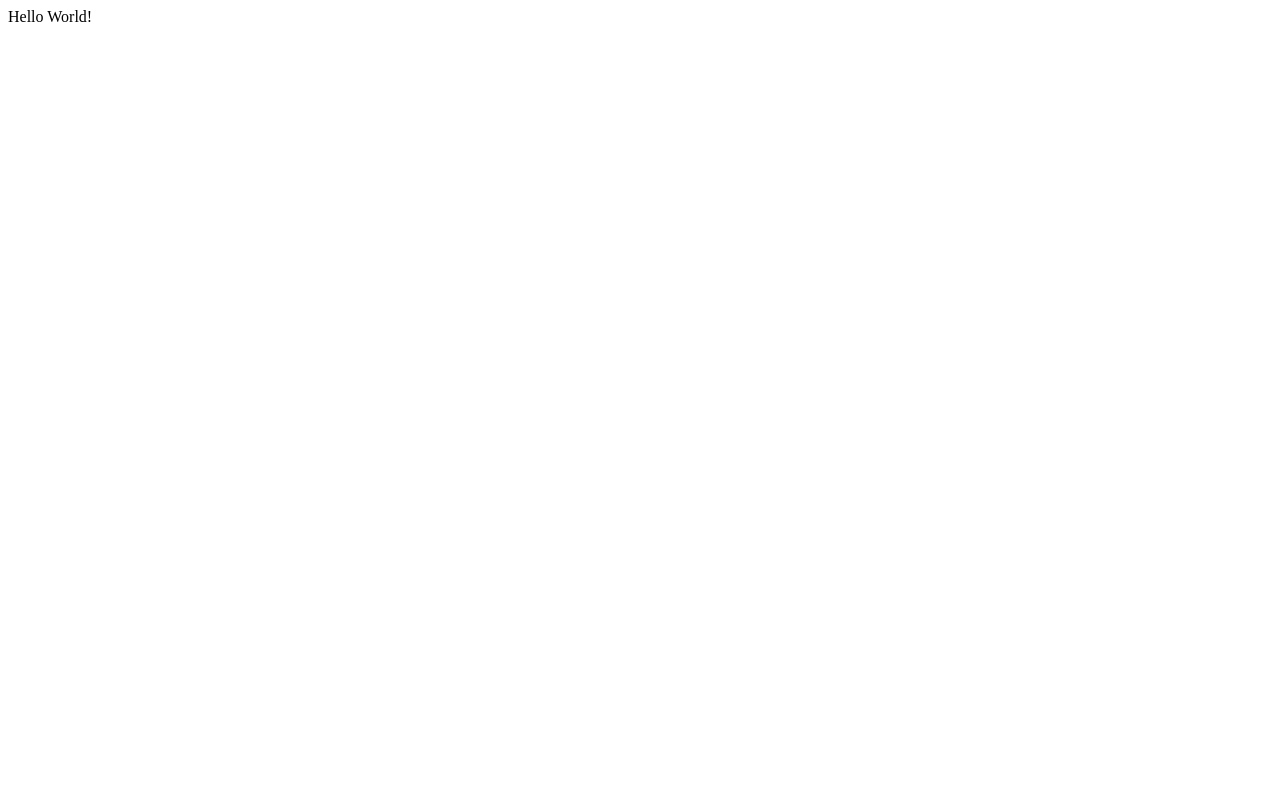
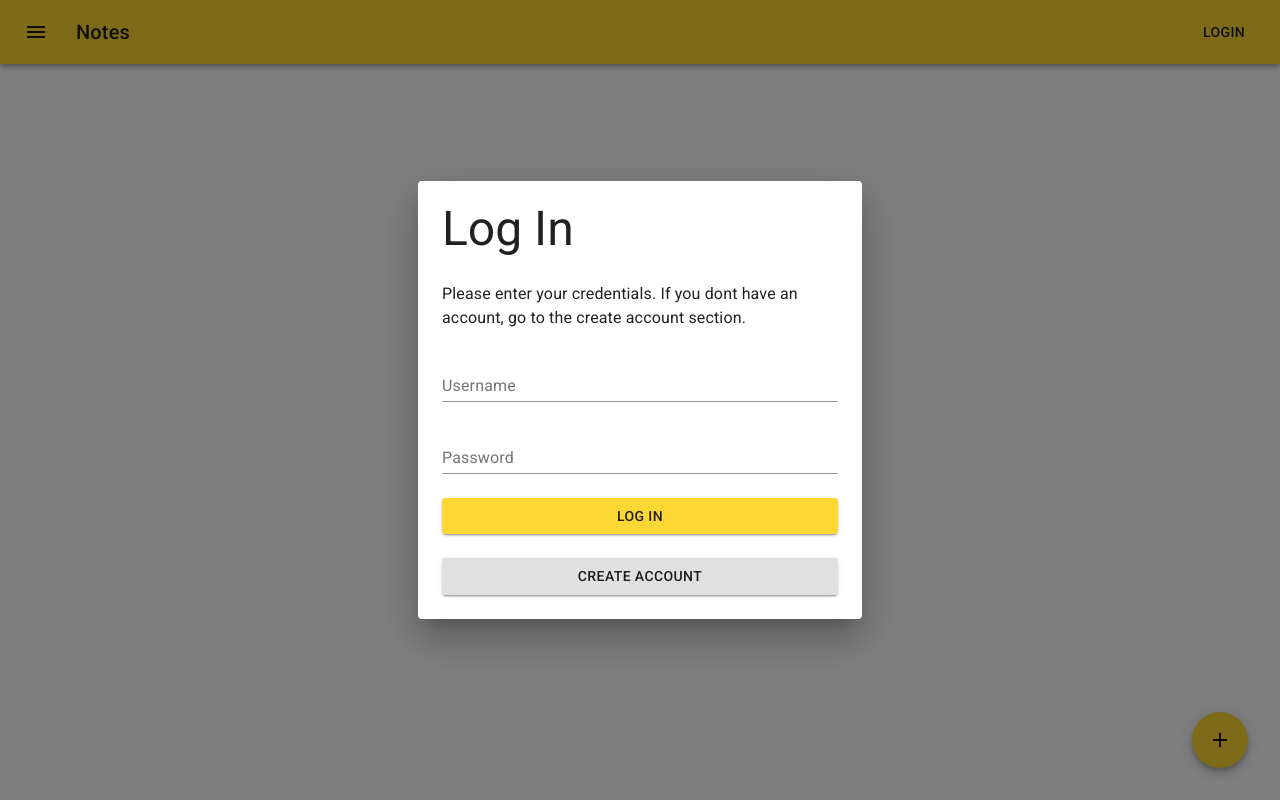
Before and after one commit to EliasFrykholm/Microservice-Notes-App, a React (Create React App) app in the folder notes-frontend/: page / in a window 1280 px wide. Built offline with nearby package versions, Linux system fonts and the light colour scheme.

Commit message:
Initial setup of layout

```diff
--- a/notes-frontend/package.json
+++ b/notes-frontend/package.json
@@ -5,6 +5,7 @@
   "dependencies": {
     "@material-ui/core": "^4.12.3",
     "@material-ui/icons": "^4.11.2",
+    "@material-ui/lab": "^4.0.0-alpha.60",
     "@material-ui/styles": "^4.11.4",
     "@types/material-ui": "^0.21.9",
     "@types/node": "^12.0.0",
--- a/notes-frontend/src/App.tsx
+++ b/notes-frontend/src/App.tsx
@@ -1,5 +1,18 @@
+import { useState } from 'react'
+import Navbar from './components/Header/Navbar'
+import NotePage from './components/NotePage'
+import AuthDialog from './components/authentication/AuthDialog'
+
 function App() {
-  return <div className="App">Hello World!</div>
+  const [user, setUser] = useState<string>()
+
+  return (
+    <div>
+      <Navbar />
+      <NotePage />
+      <AuthDialog open={!user} onSignIn={setUser} />
+    </div>
+  )
 }
 
 export default App
--- /dev/null
+++ b/notes-frontend/src/components/Header/Navbar.tsx
@@ -0,0 +1,45 @@
+import {
+  Button,
+  AppBar,
+  IconButton,
+  Toolbar,
+  Typography,
+  Theme,
+} from '@material-ui/core'
+import { Menu } from '@material-ui/icons'
+import { createStyles, makeStyles } from '@material-ui/core/styles'
+
+const useStyles = makeStyles((theme: Theme) =>
+  createStyles({
+    menuButton: {
+      marginRight: theme.spacing(2),
+    },
+    title: {
+      flexGrow: 1,
+    },
+  }),
+)
+
+const Navbar = () => {
+  const classes = useStyles()
+  return (
+    <AppBar position="static">
+      <Toolbar>
+        <IconButton
+          edge="start"
+          className={classes.menuButton}
+          color="inherit"
+          aria-label="menu"
+        >
+          <Menu />
+        </IconButton>
+        <Typography variant="h6" className={classes.title}>
+          Notes
+        </Typography>
+        <Button color="inherit">Login</Button>
+      </Toolbar>
+    </AppBar>
+  )
+}
+
+export default Navbar
--- /dev/null
+++ b/notes-frontend/src/components/NotePage.tsx
@@ -0,0 +1,27 @@
+import { Theme, Fab, Paper } from '@material-ui/core'
+import { Add } from '@material-ui/icons'
+import { makeStyles, createStyles } from '@material-ui/core/styles'
+
+const useStyles = makeStyles((theme: Theme) =>
+  createStyles({
+    addButton: {
+      position: 'absolute',
+      bottom: theme.spacing(4),
+      right: theme.spacing(4),
+    },
+  }),
+)
+
+const NotePage = () => {
+  const classes = useStyles()
+  return (
+    <>
+      <Paper />
+      <Fab color="primary" aria-label="add" className={classes.addButton}>
+        <Add />
+      </Fab>
+    </>
+  )
+}
+
+export default NotePage
--- /dev/null
+++ b/notes-frontend/src/components/authentication/AuthDialog.tsx
@@ -0,0 +1,46 @@
+import {
+  Dialog,
+  DialogContent,
+  DialogTitle,
+  DialogActions,
+  Avatar,
+  Typography,
+} from '@material-ui/core'
+import { useState } from 'react'
+import SignInForm from './SignInForm'
+import SignUpForm from './SignUpForm'
+
+type AuthDialogProps = {
+  open: boolean
+  onSignIn: (user: string) => void
+}
+
+enum InputType {
+  signIn,
+  signUp,
+}
+
+const AuthDialog = ({ open, onSignIn }: AuthDialogProps) => {
+  const [inputType, setInputType] = useState(InputType.signIn)
+
+  return (
+    <Dialog open={open} maxWidth="xs" fullWidth>
+      <DialogContent>
+        {inputType === InputType.signIn ? (
+          <SignInForm
+            onSignIn={() => onSignIn('test')}
+            onSignUpClick={() => setInputType(InputType.signUp)}
+          />
+        ) : (
+          <SignUpForm
+            onSignUp={() => onSignIn('något')}
+            onSignInClick={() => setInputType(InputType.signIn)}
+          />
+        )}
+      </DialogContent>
+      <DialogActions />
+    </Dialog>
+  )
+}
+
+export default AuthDialog
--- /dev/null
+++ b/notes-frontend/src/components/authentication/SignInForm.tsx
@@ -0,0 +1,48 @@
+import { Avatar, Button, Grid, TextField, Typography } from '@material-ui/core'
+
+type SignInFormProps = {
+  onSignIn: () => void
+  onSignUpClick: () => void
+}
+
+const SignInForm = ({ onSignIn, onSignUpClick }: SignInFormProps) => {
+  return (
+    <form
+      onSubmit={(event) => {
+        event.preventDefault()
+        console.log(event)
+        onSignIn()
+      }}
+    >
+      <Grid container spacing={3} direction="column">
+        <Grid item>
+          <Typography variant="h3">Log In</Typography>
+        </Grid>
+        <Grid item>
+          <Typography>
+            Please enter your credentials. If you dont have an account, go to
+            the create account section.
+          </Typography>
+        </Grid>
+        <Grid item xs>
+          <TextField label="Username" fullWidth />
+        </Grid>
+        <Grid item xs>
+          <TextField label="Password" type="password" fullWidth />
+        </Grid>
+        <Grid item xs>
+          <Button color="primary" type="submit" variant="contained" fullWidth>
+            Log In
+          </Button>
+        </Grid>
+        <Grid item xs>
+          <Button variant="contained" fullWidth onClick={onSignUpClick}>
+            Create Account
+          </Button>
+        </Grid>
+      </Grid>
+    </form>
+  )
+}
+
+export default SignInForm
--- /dev/null
+++ b/notes-frontend/src/components/authentication/SignUpForm.tsx
@@ -0,0 +1,55 @@
+import { Avatar, Button, Grid, TextField, Typography } from '@material-ui/core'
+
+type SignInFormProps = {
+  onSignUp: () => void
+  onSignInClick: () => void
+}
+
+const SignUpForm = ({ onSignUp, onSignInClick }: SignInFormProps) => {
+  return (
+    <form
+      onSubmit={(event) => {
+        event.preventDefault()
+        onSignUp()
+      }}
+    >
+      <Grid container spacing={3} direction="column">
+        <Grid item>
+          <Typography variant="h3">Create Account</Typography>
+        </Grid>
+        <Grid item>
+          <Typography>
+            Please enter your personal information. If you already have an
+            account, go to the login section.
+          </Typography>
+        </Grid>
+        <Grid item xs>
+          <TextField label="Full name" fullWidth />
+        </Grid>
+        <Grid item xs>
+          <TextField label="Username" fullWidth />
+        </Grid>
+        <Grid item xs>
+          <TextField label="Password" type="password" fullWidth />
+        </Grid>
+        <Grid item xs>
+          <Button color="primary" type="submit" variant="contained" fullWidth>
+            Create Account
+          </Button>
+        </Grid>
+        <Grid item xs>
+          <Button
+            type="submit"
+            variant="contained"
+            fullWidth
+            onClick={onSignInClick}
+          >
+            Log In
+          </Button>
+        </Grid>
+      </Grid>
+    </form>
+  )
+}
+
+export default SignUpForm
--- /dev/null
+++ b/notes-frontend/src/index.css
@@ -0,0 +1,13 @@
+body {
+  margin: 0;
+  font-family: -apple-system, BlinkMacSystemFont, 'Segoe UI', 'Roboto', 'Oxygen',
+    'Ubuntu', 'Cantarell', 'Fira Sans', 'Droid Sans', 'Helvetica Neue',
+    sans-serif;
+  -webkit-font-smoothing: antialiased;
+  -moz-osx-font-smoothing: grayscale;
+}
+
+code {
+  font-family: source-code-pro, Menlo, Monaco, Consolas, 'Courier New',
+    monospace;
+}
--- a/notes-frontend/src/index.tsx
+++ b/notes-frontend/src/index.tsx
@@ -2,12 +2,13 @@ import React from 'react'
 import ReactDOM from 'react-dom'
 import { ThemeProvider } from '@material-ui/styles'
 import App from './App'
-import { themeOptions } from './styles/theme'
 import reportWebVitals from './reportWebVitals'
+import theme from './styles/theme'
+import './index.css'
 
 ReactDOM.render(
   <React.StrictMode>
-    <ThemeProvider theme={themeOptions}>
+    <ThemeProvider theme={theme}>
       <App />
     </ThemeProvider>
   </React.StrictMode>,
--- a/notes-frontend/src/styles/theme.ts
+++ b/notes-frontend/src/styles/theme.ts
@@ -1,8 +1,7 @@
-import { ThemeOptions } from "@material-ui/core";
+import { createTheme } from '@material-ui/core/styles'
 
-export const themeOptions: ThemeOptions = {
+const theme = createTheme({
   palette: {
-    type: 'light',
     primary: {
       main: '#fdd835',
     },
@@ -10,4 +9,6 @@ export const themeOptions: ThemeOptions = {
       main: '#f57c00',
     },
   },
-};
+})
+
+export default theme
```
Also changed, not shown: notes-frontend/.eslintrc.json, 2 other files (tests, documents, lock files or other folders).
